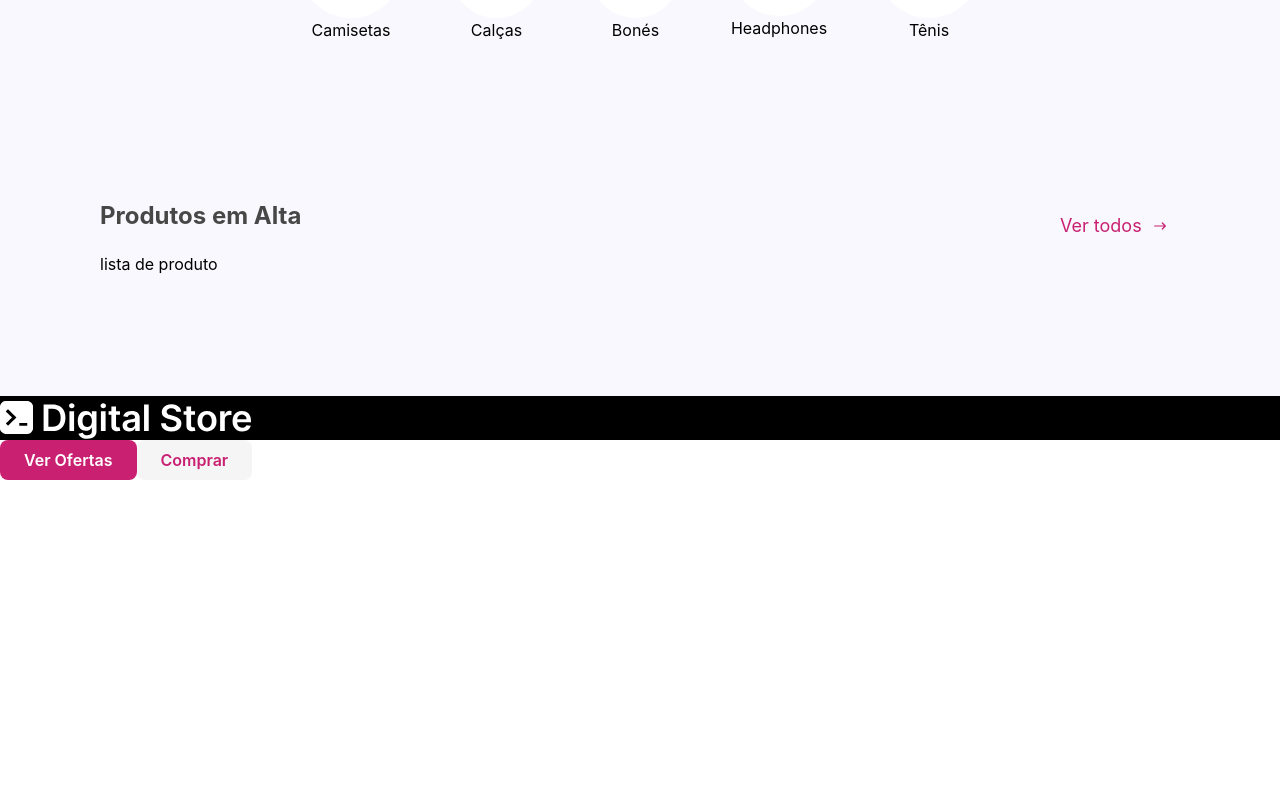
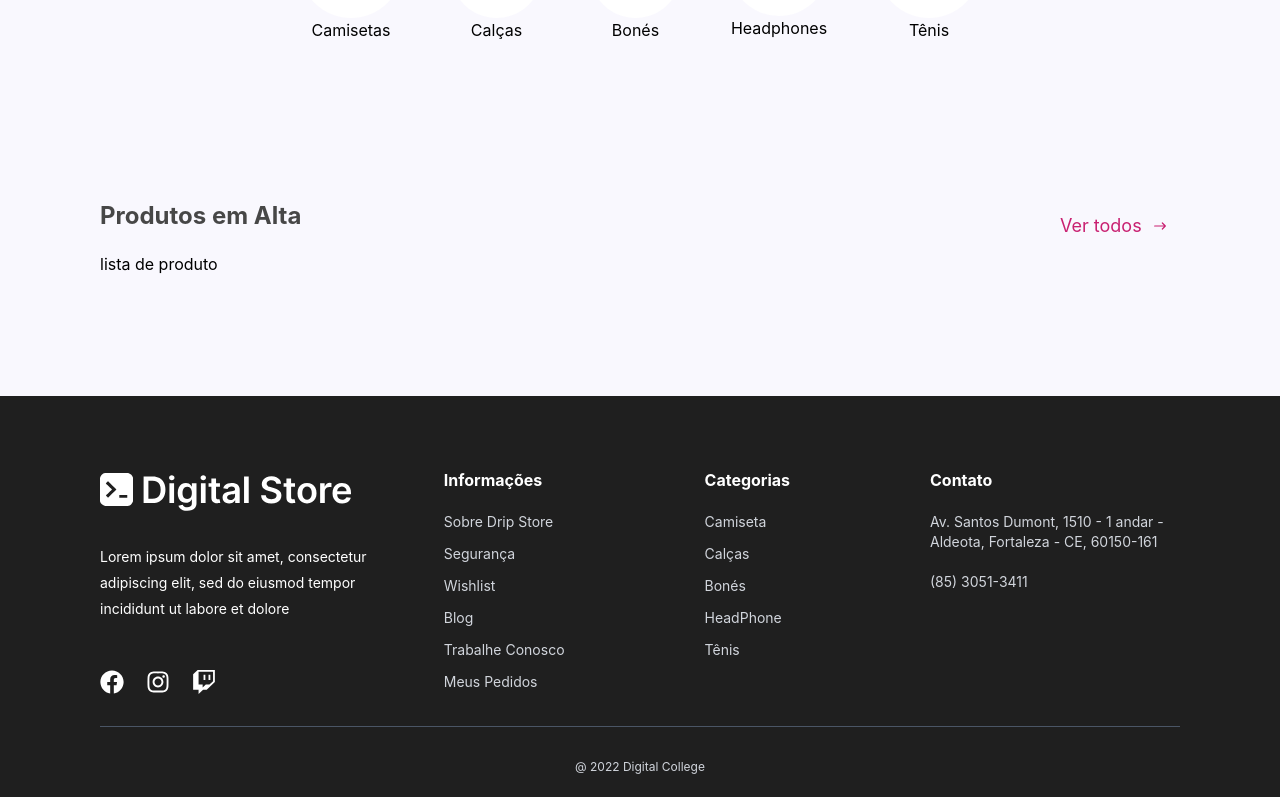
Before and after one commit to FS56-ALDEOTA-MANHA/projetoDigitalStore, a React (Vite) app: page / in a window 1280 px wide. Shown: the part 1225-2022 px from the top of the page. Before the commit the page ends 1705 px from the top, so only its background shows below. Built offline with nearby package versions, Linux system fonts and the light colour scheme.

Commit message:
ajuste footer

```diff
--- a/src/App.jsx
+++ b/src/App.jsx
@@ -7,8 +7,6 @@ function App() {
   return (
     <>
     <Layout/>
-    <Button texto="Ver Ofertas" color="primary" />
-    <Button texto="Comprar" color="secondary" />
     </>
   )
 }
--- a/src/components/ColecoesEmDestaque.jsx
+++ b/src/components/ColecoesEmDestaque.jsx
@@ -25,8 +25,8 @@ function ColecoesEmDestaque() {
 
   return (
     <div className="flex  gap-3 ">
-      {produtosPromo.map((produto) => (
-        <div className="relative w-full bg-[#d8e6f7] rounded-sm pt-5 pl-5 flex justify-between">
+      {produtosPromo.map((produto, index) => (
+        <div key={index} className="relative w-full bg-[#d8e6f7] rounded-sm pt-5 pl-5 flex justify-between">
           <div className="pb-5 md:pb-8">
             <span className=" bg-[#e7ff86] rounded-full px-4 py-1 text-xs font-bold">30% OFF</span>
             <h2 className={`w-[67%] mt-2.5 mb-5 text-[32px] font-bold leading-9 text-gray-800`}>{produto.titulo}</h2>
--- a/src/components/Footer.jsx
+++ b/src/components/Footer.jsx
@@ -1,11 +1,75 @@
-import Logo from "./Logo"
+import { Link } from "react-router-dom";
+import Logo from "../components/Logo.jsx";
 
-const Footer = () => {
+import { FaFacebook, FaInstagram, FaTwitch } from "react-icons/fa";
+
+function Footer() {
+  const footerlink = [
+    {
+      titulo: "Informações",
+      links: [
+        { nome: "Sobre Drip Store", link: "/Sobre" },
+        { nome: "Segurança", link: "/Segurança" },
+        { nome: "Wishlist", link: "/Wishlist" },
+        { nome: "Blog", link: "/Blog" },
+        { nome: "Trabalhe Conosco", link: "/Trabalhe-Conosco" },
+        { nome: "Meus Pedidos", link: "/Meus-Pedidos" },
+      ],
+    },
+    {
+      titulo: "Categorias",
+      links: [
+        { nome: "Camiseta", link: "/Categoria/Camiseta" },
+        { nome: "Calças", link: "/Categoria/Calças" },
+        { nome: "Bonés", link: "/Categoria/Bonés" },
+        { nome: "HeadPhone", link: "/Categoria/HeadPhone" },
+        { nome: "Tênis", link: "/Categoria/Tênis" },
+      ],
+    },
+  ];
+
   return (
-    <div style={{backgroundColor: "black"}}>
-      <Logo/>
-    </div>
-  )
+    <footer className="bg-[#1f1f1f] text-white w-full px-25 pt-18 pb-5.5">
+      <div className="flex justify-between">
+        <div className="flex justify-between w-full">
+          <div>
+            <Logo />
+            <p className="text-sm mb-4 w-75 leading-6.5 py-8">Lorem ipsum dolor sit amet, consectetur adipiscing elit, sed do eiusmod tempor incididunt ut labore et dolore</p>
+            <div className="flex gap-5.5 text-2xl ">
+              <FaFacebook />
+              <FaInstagram />
+              <FaTwitch />
+            </div>
+          </div>
+          <div className="flex justify-between gap-35">
+            {footerlink.map((coluna, index) => (
+              <div key={index}>
+                <h3 className="font-bold mb-5">{coluna.titulo}</h3>
+
+                <ul className="flex flex-col gap-3 text-sm text-gray-300">
+                  {coluna.links.map((item, index) => (
+                    <li key={index}>
+                      <Link to={item.link}>
+                        {item.nome}
+                      </Link>
+                    </li>
+                  ))}
+                </ul>
+              </div>
+            ))}
+            <div className="w-[250px] ">
+              <h3 className="font-bold mb-5">Contato</h3>
+              <p className="text-sm text-gray-300 mb-5">Av. Santos Dumont, 1510 - 1 andar - Aldeota, Fortaleza - CE,
+                60150-161</p>
+              <p className=" text-sm text-gray-300"> (85) 3051-3411</p>
+            </div>
+          </div>
+        </div>
+      </div>
+      <hr className="border-gray-600 my-8" />
+      <p className="text-center text-xs text-gray-300">@ 2022 Digital College</p>
+    </footer>
+  );
 }
 
-export default Footer
+export default Footer;
--- a/src/components/Informações.jsx
+++ b/src/components/Informações.jsx
@@ -1,32 +1,29 @@
 import { Links } from "react-router-dom";
 import Logo from "../assets/Logo.svg";
-import Facebook from "../assets/Facebook.svg";
-import Instagram from "../assets/Instagram.svg";
-import Twitter from "../assets/Twitter.svg";
 
 import { FaFacebook, FaInstagram, FaTwitch } from "react-icons/fa";
 
-function Informações () {
-const Informações = [
+function Informações() {
+  const footerLinks = [
     {
-        Tirulo: "Informações"
-        Links: [
-            {nome:"Sobre Drip Store", Links:"/Sobre"},
-            {nome:"Segurança", Links:"/Segurança"},
-            {nome:"Wishlist", Links:"/Wishlist"},
-            {nome:"Blog", Links:"/Blog"},
-            {nome:"Trabalhe Conosco", Links:"/Trabalhe-Conosco"},
-            {nome:"Meus Pedidos", Links:"/Meus-Pedidos"},
+      titulo: "Informações",
+      links: [
+        { nome: "Sobre Drip Store", Links: "/Sobre" },
+        { nome: "Segurança", Links: "/Segurança" },
+        { nome: "Wishlist", Links: "/Wishlist" },
+        { nome: "Blog", Links: "/Blog" },
+        { nome: "Trabalhe Conosco", Links: "/Trabalhe-Conosco" },
+        { nome: "Meus Pedidos", Links: "/Meus-Pedidos" },
       ],
     },
     {
-        Titulo: "Categorias"
+      titulo: "Categorias",
       links: [
-            {nome:"Camiseta", Links:"/Categoria/Camiseta"},
-            {nome:"Calças", Links:"/Categoria/Calças"},
-            {nome:"Bonés", Links:"/Categoria/Bonés"},
-            {nome:"HeadPhone", Links:"/Categoria/HeadPhone"},
-            {nome:"Tênis", Links:"/Categoria/Tênis"},
+        { nome: "Camiseta", Links: "/Categoria/Camiseta" },
+        { nome: "Calças", Links: "/Categoria/Calças" },
+        { nome: "Bonés", Links: "/Categoria/Bonés" },
+        { nome: "HeadPhone", Links: "/Categoria/HeadPhone" },
+        { nome: "Tênis", Links: "/Categoria/Tênis" },
       ],
     },
   ];
@@ -34,6 +31,7 @@ const Informações = [
   return (
     <footer className="bg-[#1f1f1f] text-white">
       <div className="flex justify-between">
+        <Logo />
         <div className="w-[1,440px] h-[344px]">
           <h2 className="text-2xl font-bold mb-9">Digital Store</h2>
           <p className="text-sm mb-4">Lorem ipsum dolor sit amet, consectetur adipiscing elit, sed do eiusmod tempor incididunt ut labore et dolore</p>
@@ -42,12 +40,12 @@ return (
             <FaInstagram />
             <FaTwitch />
           </div>
-        {footerLinks.map ((coluna, index) => (
+          {footerLinks.map((coluna, index) => (
             <div key={index}>
-        <h3 className="font-bold mb-5">{coluna.Titulo}</h3>
+              <h3 className="font-bold mb-5">{coluna.titulo}</h3>
 
               <ul className="flex flex-col gap-3 text-sm text-gray-300">
-        {coluna.Links.map((Link, index) => (
+                {coluna.links.map((Link, index) => (
                   <li key={index}>
                     <Link to={Link.rota}>
                     </Link>
```
Also changed, not shown: 1 other file (tests, documents, lock files or other folders). Lines whose indentation alone changed are shown as unchanged.
